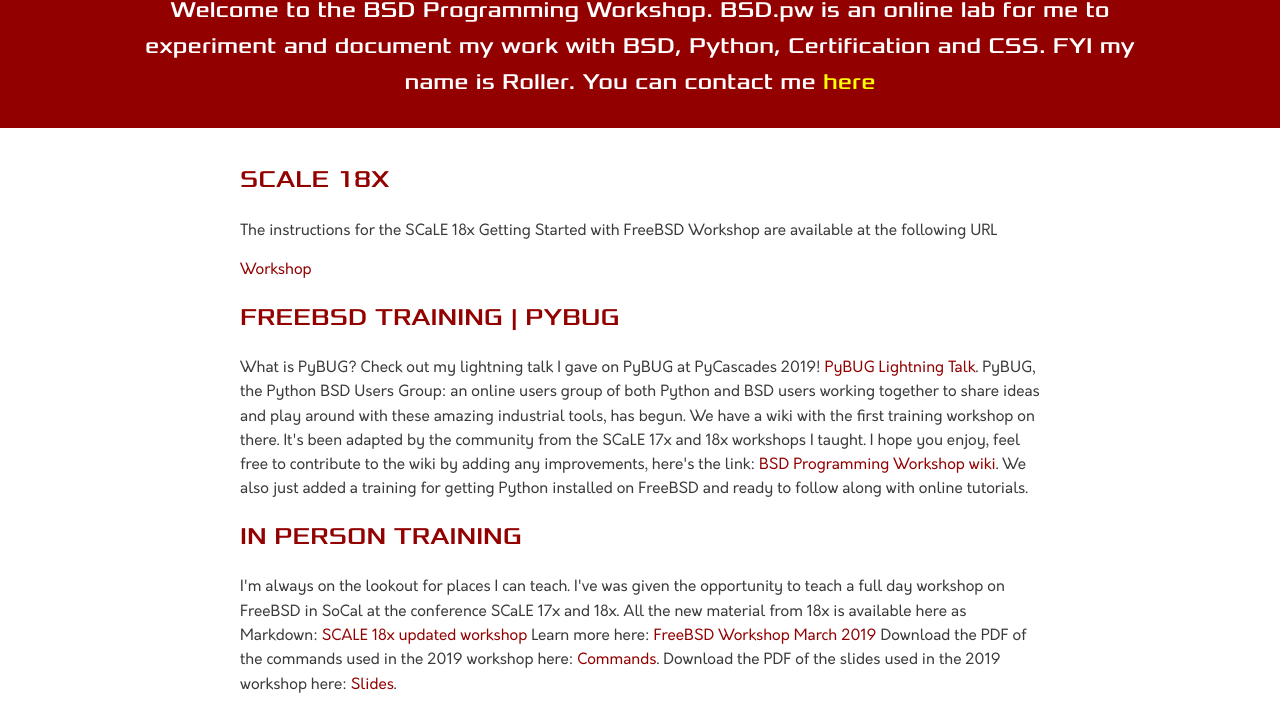
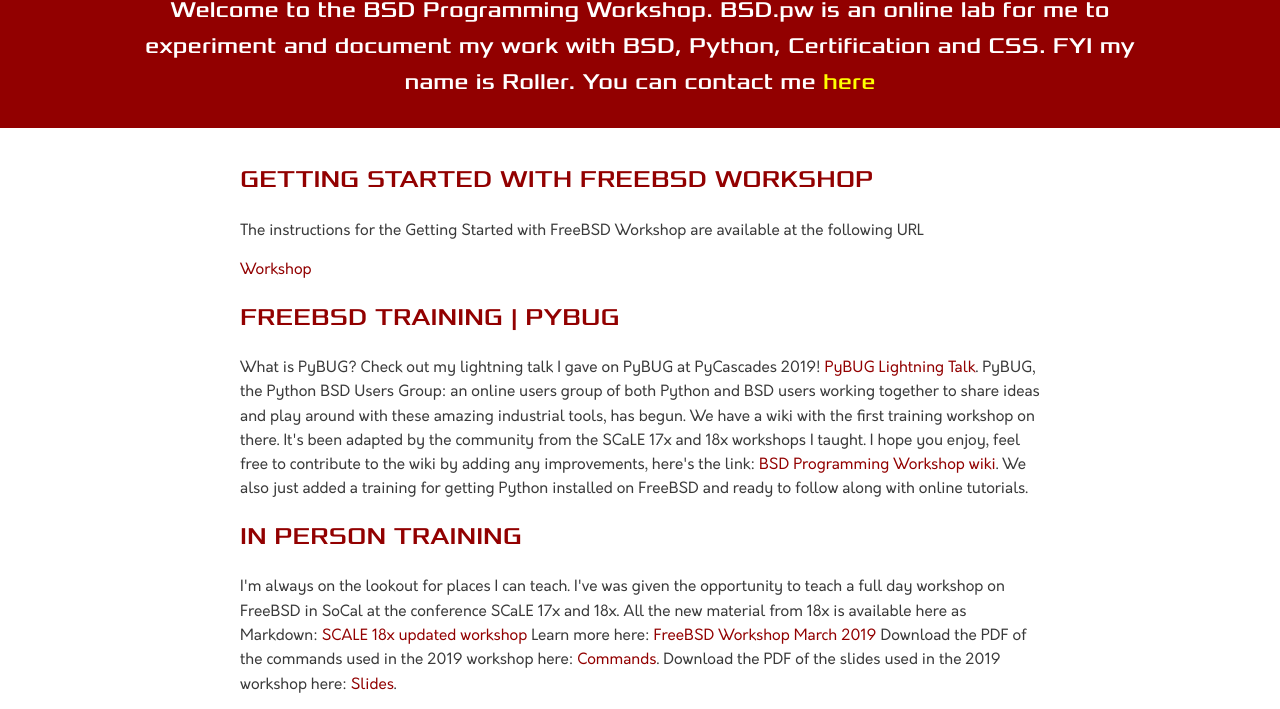
Before and after one commit to possnfiffer/bsd-pw, a plain HTML site: page index.html in a window 1280 px wide. Shown: the part 88-797 px from the top of the page. Drawn offline with Linux system fonts and the light colour scheme; files whose address does not match are found by name.

Commit message:
Update index.html

```diff
--- a/index.html
+++ b/index.html
@@ -27,8 +27,8 @@
 
 	<div class="row">
 		<div class="primary col">
-			<h2>SCaLE 18x</h2>
-			<p>The instructions for the SCaLE 18x Getting Started with FreeBSD Workshop are available at the following URL</p>
+			<h2>Getting Started with FreeBSD Workshop</h2>
+			<p>The instructions for the Getting Started with FreeBSD Workshop are available at the following URL</p>
 			<p><a href="https://github.com/possnfiffer/bsd-pw/blob/gh-pages/docs/Intro_to_FreeBSD_Workshop.md">Workshop</a></p>
 			<h2>FreeBSD Training | PyBUG</h2>
 			<p>What is PyBUG? Check out my lightning talk I gave on PyBUG at PyCascades 2019! <a href="https://youtu.be/hAnCiTpxXPg?t=18491" target="_blank">PyBUG Lightning Talk</a>.
```
